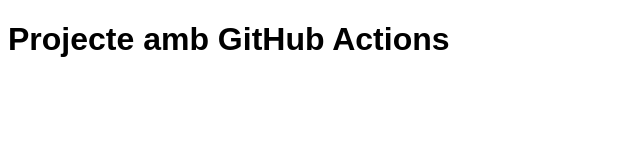
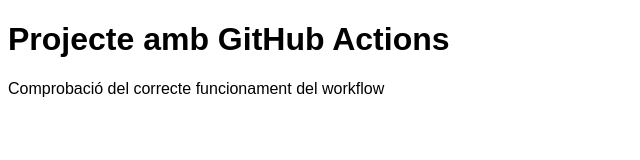
Before and after one commit to marcospm26396/html-css-validator-actions, a plain HTML site: page index.html in a window 1280 px wide. Shown: the whole page, without its empty margins (0-640 px from the left). Drawn offline with Linux system fonts and the light colour scheme.

Commit message:
Comprobació del workflow

```diff
--- a/index.html
+++ b/index.html
@@ -7,6 +7,7 @@
 <body>
 
 <h1>Projecte amb GitHub Actions</h1>
+<p>Comprobació del correcte funcionament del workflow</p>
 
 </body>
 </html>
```
